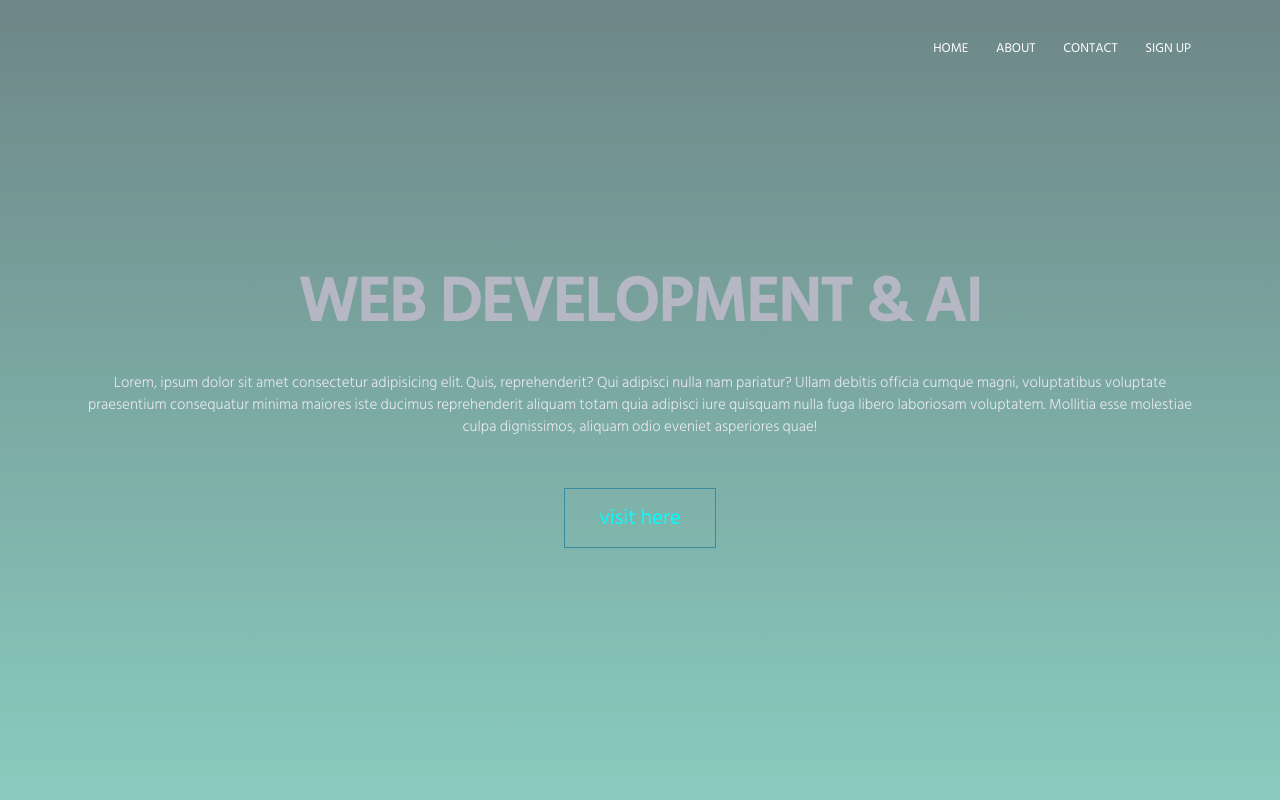
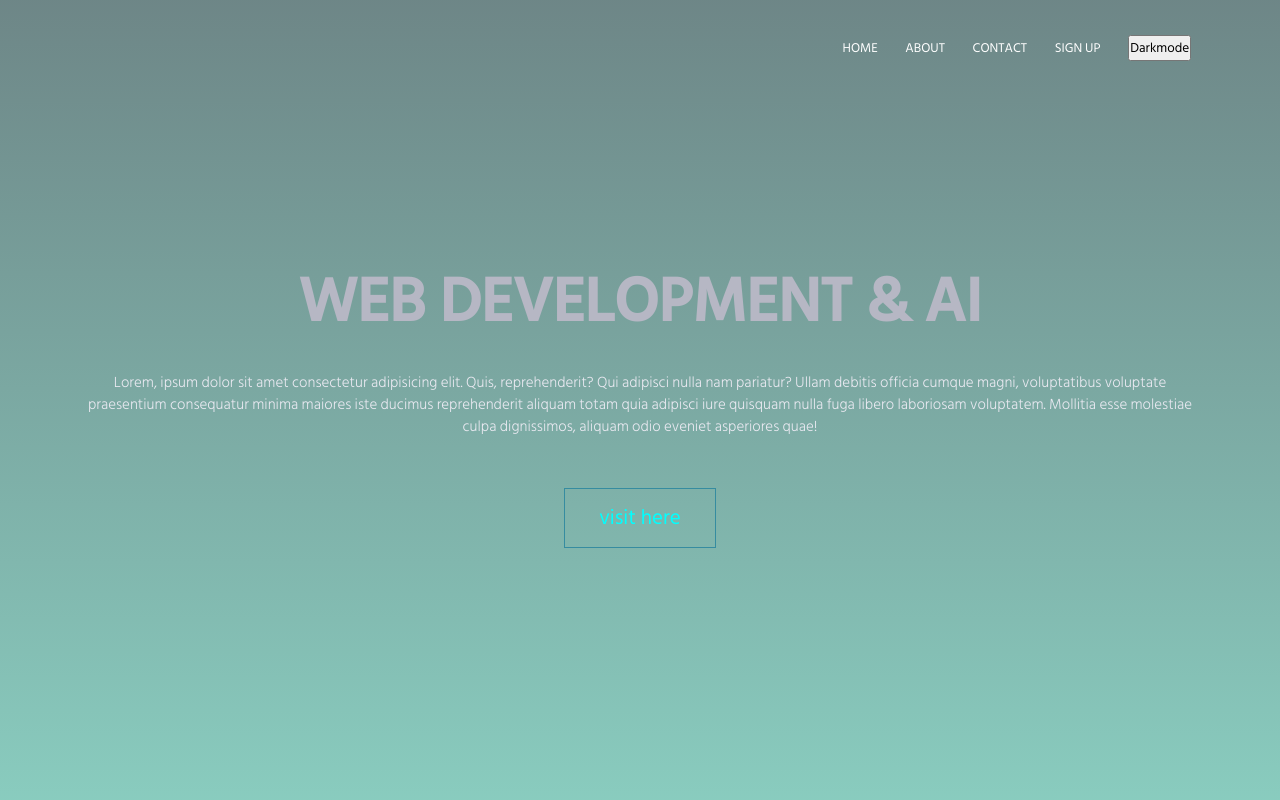
Before and after one commit to SachinPandey21/learning-website, a plain HTML site: page index.html in a window 1280 px wide. Shown: the top 800 px of the page. Drawn offline with Linux system fonts and the light colour scheme.

Commit message:
Update index.html

```diff
--- a/index.html
+++ b/index.html
@@ -23,8 +23,23 @@
                     <li><a href="">ABOUT</a></li>
                     <li><a href="">CONTACT</a></li>
                     <li><a href="">SIGN UP</a></li>
+                    <li>
+                        <div>
+                            <button class="button" onclick="darkMode()">Darkmode</button>
+                        </div>
+                        <script>
+                            function darkMode() {
+                                var element = document.body;
+                                element.classList.toggle("dark-mode");
+                            }
+                        </script>
+                    </li>
                 </ul>
             </div>
+
+
+
+
             <i class="fa fa-bars" onclick="showMenu()"></i>
         </nav>
         <div class="text-box">
@@ -165,9 +180,6 @@
 
     </section>
 
-
-
-
     <!-- JavaScript for toggling main menu for small devices -->
     <script>
         var navLinks = document.getEelemntById("navLinks");
```
